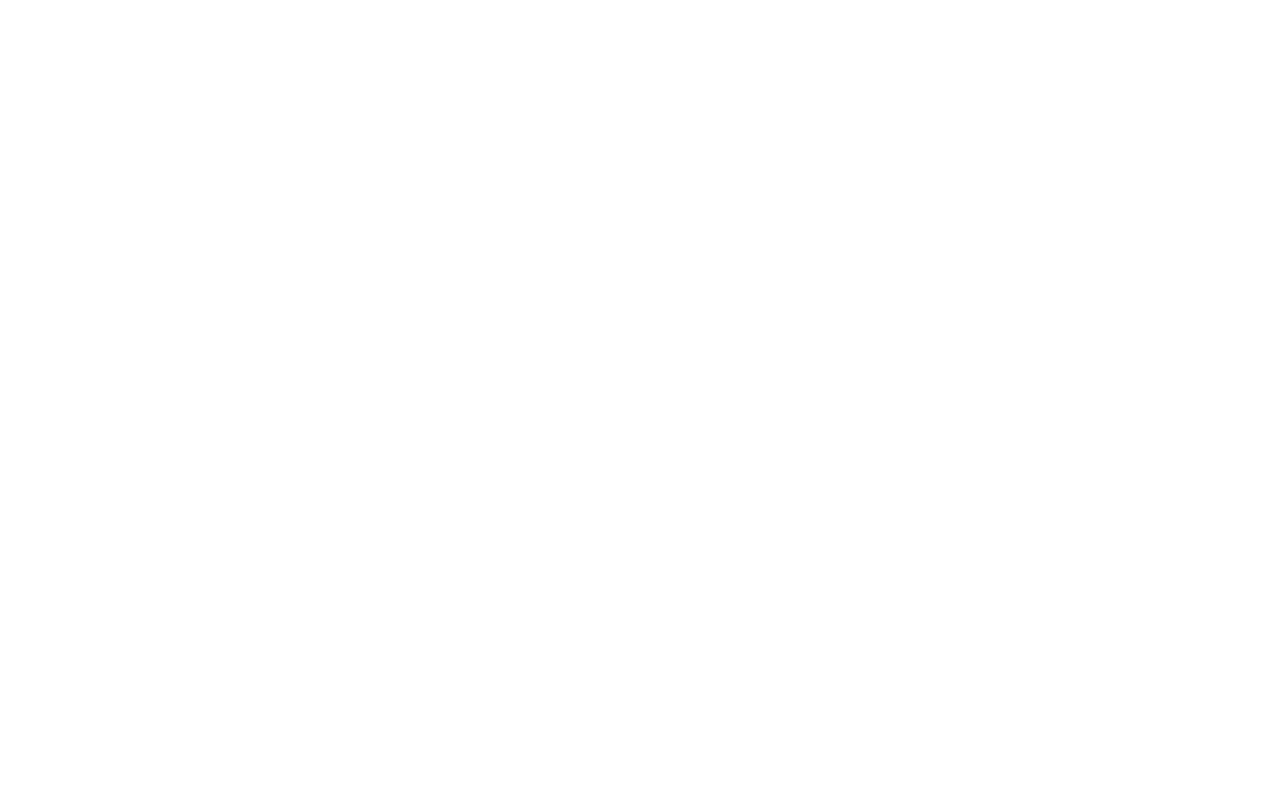
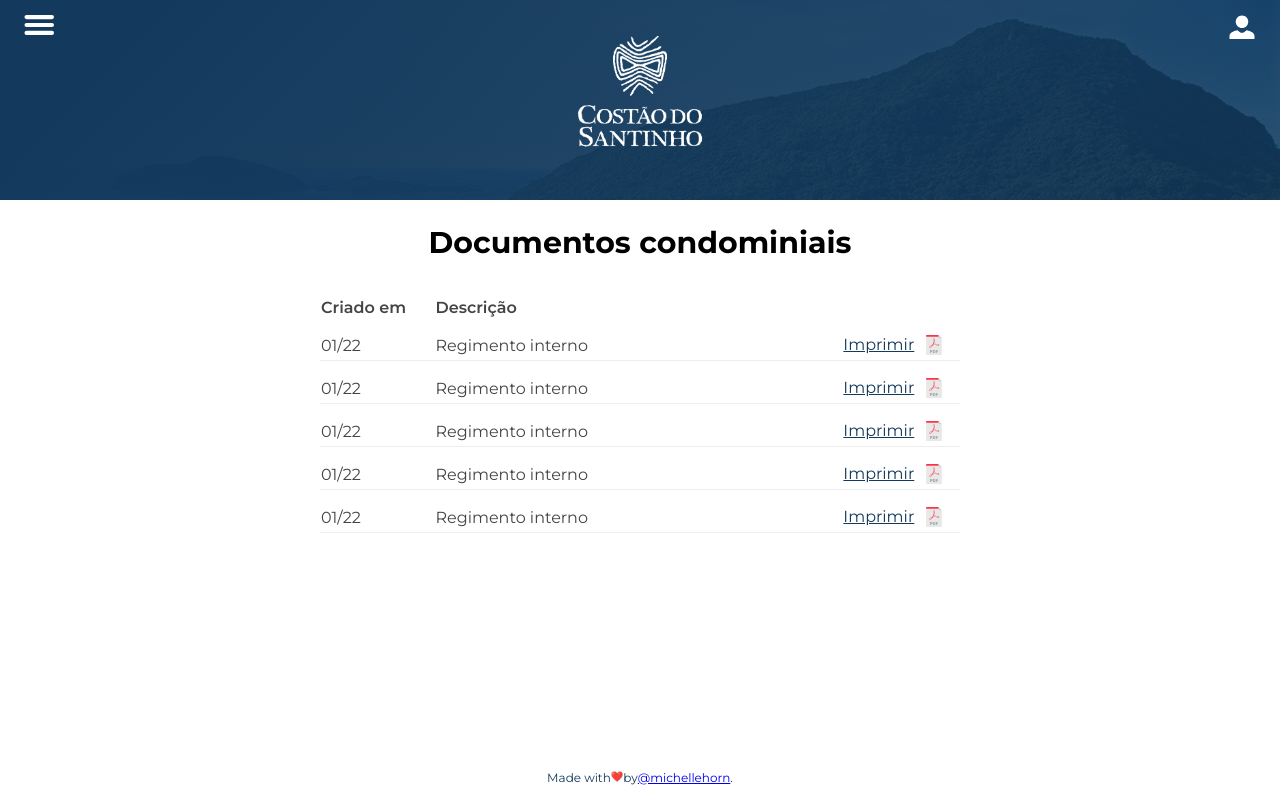
Before and after one commit to michellehorn/costao-imovelquerido, a React (Create React App) app: page /cond-docs in a window 1280 px wide. Before the commit this address had no page. Built offline with nearby package versions, Linux system fonts and the light colour scheme.

Commit message:
reutiliza componente documents para todas as paginas com tabela

```diff
--- a/src/App.js
+++ b/src/App.js
@@ -7,7 +7,7 @@
 import UserContext, { UserContextProvider } from "./context/UserContext";
 import { LoggedLayout } from "./components/";
 import "./index.css";
-import GenerateBill from "./pages/GenerateBill/GenerateBill";
+import Documents from "./pages/Documents";
 
 function App() {
   const { state } = useContext(UserContext);
@@ -47,7 +47,31 @@
             path="/generate-bill"
             element={
               <LoggedLayout>
-                <GenerateBill />
+                <Documents type="bill" />
+              </LoggedLayout>
+            }
+          />
+          <Route
+            path="/loc-docs"
+            element={
+              <LoggedLayout>
+                <Documents type="loc" />
+              </LoggedLayout>
+            }
+          />
+          <Route
+            path="/cond-docs"
+            element={
+              <LoggedLayout>
+                <Documents type="cond" />
+              </LoggedLayout>
+            }
+          />
+          <Route
+            path="/statement"
+            element={
+              <LoggedLayout>
+                <Documents type="statement" />
               </LoggedLayout>
             }
           />
--- a/src/pages/Documents/Documents.jsx
+++ b/src/pages/Documents/Documents.jsx
@@ -1,5 +1,108 @@
-const Documents = () => {
-  return <div />;
+import { useEffect, useState } from "react";
+import { colors } from "../../theme";
+import {
+  Aligner,
+  FlexItem,
+  LinkItem,
+  PdfIcon,
+  SectionTitle,
+  Table,
+  TableBody,
+  TableBodyItem,
+  TableHeader,
+  TableHeaderItem,
+  TableRow,
+} from "../../styles";
+
+import { billItems, condItems, locItems, statementItems } from "./mockFile";
+
+function Documents({ type }) {
+  const [data, setData] = useState(null);
+  const [hasBorder, setBorder] = useState(true);
+  console.log(type);
+  useEffect(() => {
+    switch (type) {
+      case "loc":
+        setData(locItems);
+        break;
+      case "cond":
+        setData(condItems);
+        break;
+      case "bill":
+        setData(billItems);
+        setBorder(false);
+        break;
+      case "statement":
+        setData(statementItems);
+        setBorder(false);
+        break;
+      default:
+        break;
+    }
+  }, [type]);
+
+  const downloadFile = (file) => {
+    window.open(file);
+  };
+
+  if (!data) return null;
+
+  return (
+    <FlexItem margin="auto" isFlex width="640px">
+      <Aligner direction="center">
+        <SectionTitle>{data.title}</SectionTitle>
+        <Table>
+          <TableHeader>
+            <TableRow>
+              {data.header.map((itemH, indH) => (
+                <TableHeaderItem width={itemH.size} key={`header-${indH}`}>
+                  {itemH.text}
+                </TableHeaderItem>
+              ))}
+            </TableRow>
+          </TableHeader>
+          <TableBody>
+            {data.values.map((itemB, indB) => (
+              <TableRow>
+                <TableBodyItem border={hasBorder} key={`body-${indB}-m`}>
+                  {itemB.created_at || itemB.month}
+                </TableBodyItem>
+
+                <TableBodyItem border={hasBorder} key={`body-${indB}-d`}>
+                  {itemB.description}
+                </TableBodyItem>
+
+                {itemB.due_date && (
+                  <TableBodyItem border={hasBorder} key={`body-${indB}-d`}>
+                    {itemB.due_date}
+                  </TableBodyItem>
+                )}
+
+                <TableBodyItem border={hasBorder} key={`body-${indB}-l`}>
+                  <LinkItem
+                    onClick={() => downloadFile(itemB.download_link)}
+                    hasCursor
+                    color={colors.primary}
+                    pt="0"
+                    flex
+                  >
+                    {type === "bill" ? (
+                      <>Emitir 2ª via</>
+                    ) : (
+                      <>
+                        {" "}
+                        Imprimir <PdfIcon />
+                      </>
+                    )}
+                  </LinkItem>
+                </TableBodyItem>
+              </TableRow>
+            ))}
+          </TableBody>
+        </Table>
+      </Aligner>
+    </FlexItem>
+  );
 }
 
 export default Documents;
--- /dev/null
+++ b/src/pages/Documents/mockFile.js
@@ -0,0 +1,108 @@
+const billItems = {
+  title: "Emissão de 2ª via de boleto",
+  header: [
+    { text: "Mês ref.", size: "130px" },
+    { text: "Descrição", size: "340px" },
+    { text: "Vencimento", size: "180px" },
+    { text: "", size: "120px" },
+  ],
+  values: [
+    {
+      month: "01/22",
+      description: "Despesas condominais",
+      due_date: "10/02/22",
+      download_link: "https://github.com",
+    },
+  ],
+};
+
+const condItems = {
+  title: "Documentos condominiais",
+  header: [
+    { text: "Criado em", size: "130px" },
+    { text: "Descrição", size: "500px" },
+    { text: "", size: "120px" },
+  ],
+  values: [
+    {
+      created_at: "01/22",
+      description: "Regimento interno",
+      download_link: "https://github.com",
+    },
+    {
+      created_at: "01/22",
+      description: "Regimento interno",
+      download_link: "https://github.com",
+    },
+    {
+      created_at: "01/22",
+      description: "Regimento interno",
+      download_link: "https://github.com",
+    },
+    {
+      created_at: "01/22",
+      description: "Regimento interno",
+      download_link: "https://github.com",
+    },
+    {
+      created_at: "01/22",
+      description: "Regimento interno",
+      download_link: "https://github.com",
+    },
+  ],
+};
+
+const locItems = {
+  title: "Documentos locação",
+  header: [
+    { text: "Criado em", size: "130px" },
+    { text: "Descrição", size: "500px" },
+    { text: "", size: "120px" },
+  ],
+  values: [
+    {
+      created_at: "01/22",
+      description: "Ata Assembleia",
+      download_link: "https://github.com",
+    },
+    {
+      created_at: "01/22",
+      description: "Ata Assembleia",
+      download_link: "https://github.com",
+    },
+    {
+      created_at: "01/22",
+      description: "Ata Assembleia",
+      download_link: "https://github.com",
+    },
+    {
+      created_at: "01/22",
+      description: "Ata Assembleia",
+      download_link: "https://github.com",
+    },
+    {
+      created_at: "01/22",
+      description: "Ata Assembleia",
+      download_link: "https://github.com",
+    },
+  ],
+};
+
+
+const statementItems = {
+  title: "Extrato de Locação",
+  header: [
+    { text: "Mês ref.", size: "130px" },
+    { text: "Descrição", size: "340px" },
+    { text: "", size: "120px" },
+  ],
+  values: [
+    {
+      month: "01/22",
+      description: "Despesas condominais",
+      download_link: "https://github.com",
+    },
+  ],
+};
+
+export { billItems, condItems, locItems, statementItems };
--- a/src/pages/GenerateBill/GenerateBill.jsx
+++ /dev/null
@@ -1,72 +0,0 @@
-import {
-  Aligner,
-  FlexItem,
-  SectionTitle,
-  Table,
-  TableBody,
-  TableBodyItem,
-  TableHeader,
-  TableHeaderItem,
-  TableRow,
-} from "../../styles";
-
-function GenerateBill() {
-  const items = {
-    header: [
-      { text: "Mês ref.", size: "130px" },
-      { text: "Descrição", size: "340px" },
-      { text: "Vencimento", size: "205px" },
-      { text: "", size: "30px" },
-    ],
-    values: [
-      {
-        month: "01/22",
-        description: "Despesas condominais",
-        due_date: "10/02/22",
-        download_link: "https://",
-      },
-    ],
-  };
-
-  return (
-    <FlexItem margin="auto" isFlex width="640px">
-      <Aligner direction="center">
-        <SectionTitle>Emissão de 2ª via de boleto</SectionTitle>
-        <Table>
-          <TableHeader>
-            <TableRow>
-              {items.header.map((itemH, indH) => (
-                <TableHeaderItem width={itemH.size} key={`header-${indH}`}>
-                  {itemH.text}
-                </TableHeaderItem>
-              ))}
-            </TableRow>
-          </TableHeader>
-          <TableBody>
-            {items.values.map((itemB, indB) => (
-              <TableRow>
-                <TableBodyItem key={`body-${indB}-m`}>
-                  {itemB.month}
-                </TableBodyItem>
-
-                <TableBodyItem key={`body-${indB}-d`}>
-                  {itemB.description}
-                </TableBodyItem>
-
-                <TableBodyItem key={`body-${indB}-dd`}>
-                  {itemB.due_date}
-                </TableBodyItem>
-
-                <TableBodyItem key={`body-${indB}-l`}>
-                  {itemB.download_link}
-                </TableBodyItem>
-              </TableRow>
-            ))}
-          </TableBody>
-        </Table>
-      </Aligner>
-    </FlexItem>
-  );
-}
-
-export default GenerateBill;
--- a/src/pages/GenerateBill/index.jsx
+++ /dev/null
@@ -1,3 +0,0 @@
-import GenerateBill from "./GenerateBill";
-
-export { GenerateBill as default };
--- a/src/styles.js
+++ b/src/styles.js
@@ -1,5 +1,6 @@
 import { createGlobalStyle } from "styled-components";
 import styled from "styled-components";
+import iconPdfImage from "./assets/icon_pdf.svg";
 import logoWhiteImg from "./assets/Branco_Vertical.png";
 import LogoYellowBlueImg from "./assets/Amarelo_Azul.png";
 import { colors, fontSize, weight } from "./theme";
@@ -58,6 +59,15 @@
   display: ${(props) => (props.flex ? "flex" : "block")};
 `;
 
+const PdfIcon = styled.div`
+  display: flex;
+  width: ${(props) => props.width || '20px'};
+  height: ${(props) => props.height || '20px'};
+  background-image: url(${iconPdfImage});
+  background-size: contain;
+  margin-left: 10px;
+`;
+
 const Input = styled.input`
   background: transparent;
   background-color: transparent;
@@ -83,14 +93,15 @@
 `;
 
 const LinkItem = styled.span`
-  color: ${colors.secondary};
-  display: block;
-  padding-top: 15px;
+  color: ${(props) => props.color || colors.secondary};
+  display: ${props => props.flex ? 'flex' : 'block'};
+  padding-top: ${(props) => props.pt || "15px"};
   text-decoration: underline;
   font-family: "Montserrat", sans-serif;
   font-size: ${fontSize.text};
   font-weight: ${weight.regular};
   text-align: right;
+  cursor: ${(props) => (props.hasCursor ? "pointer" : "")};
 `;
 
 const LogoWhite = styled.div`
@@ -123,7 +134,7 @@
   height: ${(props) => props.height || "100%"};
   background-color: transparent;
   border-spacing: 0 1em;
-  `;
+`;
 
 const TableBody = styled.tbody`
   background: transparent;
@@ -132,7 +143,9 @@
 
 const TableBodyItem = styled.td`
   color: ${colors.darkGray};
-  width: ${props => props.width};
+  width: ${(props) => props.width};
+  border-bottom: ${props => props.border ? `1px solid ${colors.gray}` : 'none'};
+  padding-bottom: ${props => props.border && '5px'};
 `;
 
 const TableHeader = styled.thead`
@@ -140,7 +153,7 @@
 `;
 
 const TableHeaderItem = styled.th`
-  width: ${props => props.width};
+  width: ${(props) => props.width};
   color: ${colors.darkGray};
   font-weight: ${weight.bold};
 `;
@@ -181,6 +194,7 @@
   LinkItem,
   LogoWhite,
   LogoYellowBlue,
+  PdfIcon,
   SectionTitle,
   Table,
   TableBody,
```
Also changed, not shown: src/assets/icon_pdf.svg (added).
